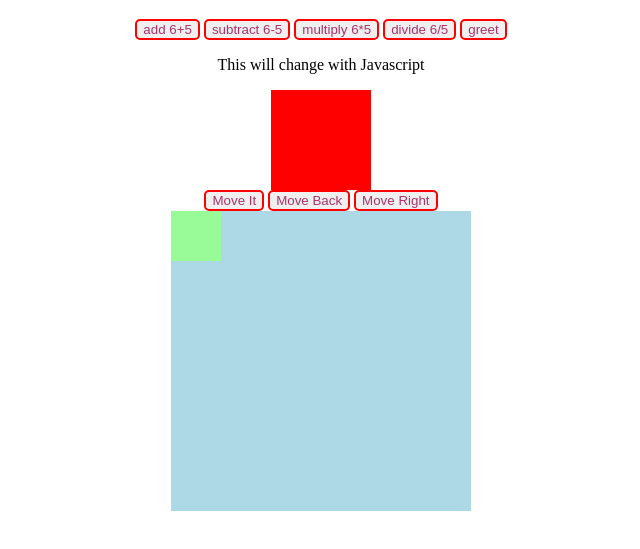
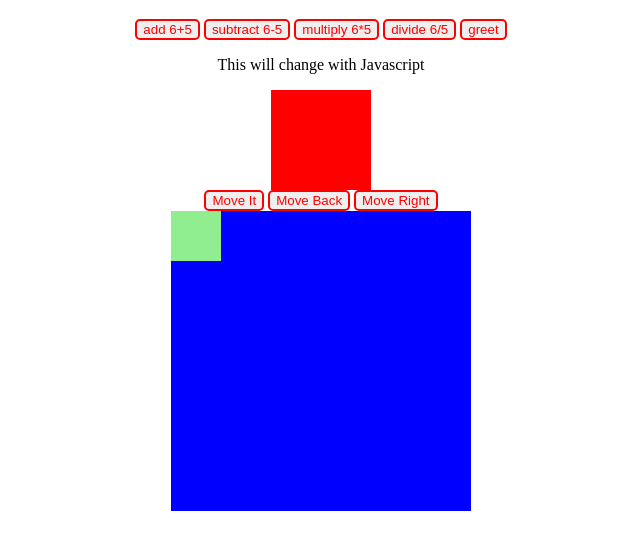
Before and after one commit to 12tanisha12/DesignLeagueTeam, a plain HTML site: page tanisha/tanishajavascriptlab.html in a window 1280 px wide. Shown: the part 61-610 px from the top of the page, without its empty margins (319-959 px from the left). Drawn offline with Linux system fonts and the light colour scheme.

Commit message:
Update tanishajavascriptlab.html

```diff
--- a/tanisha/tanishajavascriptlab.html
+++ b/tanisha/tanishajavascriptlab.html
@@ -97,13 +97,13 @@ document.getElementById("demo").innerHTML = " "
 </script>
 <style>
 #animate{
-background-color:#98fb98;
+background-color: lightgreen;
 width:50px;
 height:50px;
 position: absolute;
 }
 #container{
-background-color:#ADD8E6;
+background-color:blue;
 width:300px;
 height:300px;
 position: relative;
@@ -111,7 +111,7 @@ position: relative;
 button{
  border: 2px solid red;
 border-radius: 5px;
- color: #AA336A;
+ color: red;
 }
 body {
   background-image: radial-gradient (pink, white, pink);
```
